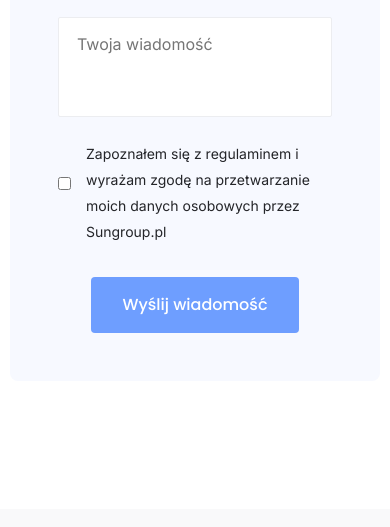
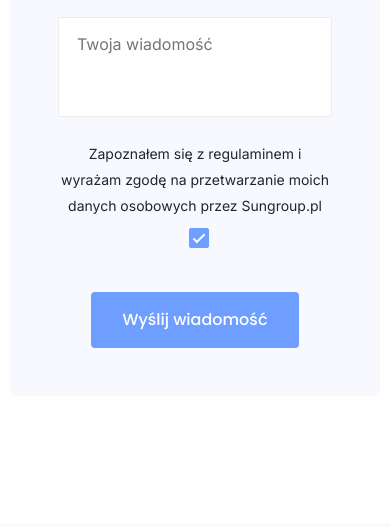
Before and after one commit to RaccoonOnFire/recruitment-task-sungroup, a plain HTML site: page index.html in a window 390 px wide. Shown: the part 8627-9154 px from the top of the page. Drawn offline with Linux system fonts and the light colour scheme.

Commit message:
update 3

```diff
--- a/index.html
+++ b/index.html
@@ -339,7 +339,11 @@
                                 ></textarea>
                             </div>
                             <div class="checkbox-container">
-                                <input type="checkbox" />
+                                <div class="custom-checkbox">
+                                    <input type="checkbox" checked/>
+                                    <div class="checkmark"></div>
+                                    <div class="shadow"></div>
+                                </div>
                                 <label for="checkbox"
                                     >Zapoznałem się z regulaminem i wyrażam
                                     zgodę na przetwarzanie moich danych
--- a/scss/_about.scss
+++ b/scss/_about.scss
@@ -64,5 +64,11 @@
             width: 100%;
         }
     }
-
 }
+@media only screen and (max-width: 375px) {
+    .about-container {
+        h1 {
+            font-size: 32px;
+        }
+    }
+}
--- a/scss/_contact.scss
+++ b/scss/_contact.scss
@@ -60,7 +60,7 @@
 }
 .checkbox-container {
     display: flex;
-    gap: 15px;
+    gap: 5px;
     padding-top: 24px;
     padding-bottom: 32px;
     font-family: "Inter";
@@ -68,10 +68,6 @@
     font-size: 14px;
     line-height: 26px;
     color: #242529;
-    input {
-        margin-top: -20px;
-        width: 30px;
-    }
     label {
         display: block;
     }
@@ -108,9 +104,14 @@
         max-width: 820px;
     }
     .checkbox-container {
+        flex-direction: column-reverse;
         justify-content: center;
         align-items: center;
+        max-width: 800px;
+        margin-left: auto;
+        margin-right: auto;
     }
+
     .submit-container {
         justify-content: center;
     }
@@ -119,4 +120,9 @@
     .input-textarea {
         max-width: 400px;
     }
+    .checkbox-container {
+
+        max-width: 400px;
+        text-align: center;
+    }
 }
--- /dev/null
+++ b/scss/_custom-checkbox.scss
@@ -0,0 +1,85 @@
+@use "./colors" as colors;
+
+.custom-checkbox {
+    display: block;
+    position: relative;
+    width: 36px;
+    height: 36px;
+    font-size: 22px;
+}
+.custom-checkbox input {
+    position: absolute;
+    top:4px;
+    opacity: 0;
+    height: 20px;
+    width: 20px;
+    cursor: pointer;
+    z-index: 3;
+}
+.checkmark {
+    position: absolute;
+    top:4px;
+    height: 20px;
+    width: 20px;
+    border: 1px solid #adb3c0;
+    border-radius: 2px;
+    background-color: transparent;
+    transition: border 0.2s;
+    z-index: 2;
+}
+
+.shadow {
+    position: absolute;
+    top:-4px;
+
+    left: -8px;
+    width: 36px;
+    height: 36px;
+    border-radius: 36px;
+    background-color: transparent;
+    transition: background-color 0.2s;
+    z-index: 1;
+}
+.custom-checkbox input:hover + .checkmark {
+    border: 1px solid #6e9eff;
+}
+.custom-checkbox input:hover ~ .shadow {
+    background-color: #e5eeff;
+}
+.custom-checkbox input:checked ~ .checkmark {
+    background-color: #6e9eff;
+}
+.custom-checkbox input:checked ~ .checkmark {
+    border: 1px solid #6e9eff;
+}
+
+.checkmark:after {
+    content: "";
+    position: absolute;
+    display: none;
+}
+.custom-checkbox input:checked ~ .checkmark:after {
+    display: block;
+}
+.custom-checkbox .checkmark:after {
+    left: 6px;
+    top: 2px;
+    width: 4px;
+    height: 10px;
+    border: solid white;
+    border-width: 0 2px 2px 0;
+    -webkit-transform: rotate(45deg);
+    -ms-transform: rotate(45deg);
+    transform: rotate(45deg);
+}
+@media only screen and (max-width: 1260px) {
+    .custom-checkbox .checkmark:after {
+        left:6px;
+    }
+    .shadow {
+        left: 4px;
+    }
+    .checkmark {
+        left:12px;
+    }
+}
--- a/scss/style.scss
+++ b/scss/style.scss
@@ -10,7 +10,7 @@
 @use "./cta" as cta;
 @use "./contact" as contact;
 @use "./footer" as footer;
-
+@use "./custom-checkbox" as checkbox;
 .container {
     width: 100%;
     max-width: 1360px;
```
Also changed, not shown: script.js (+0 -21 lines), css/style.css, trash.txt (deleted), 1 other file.
